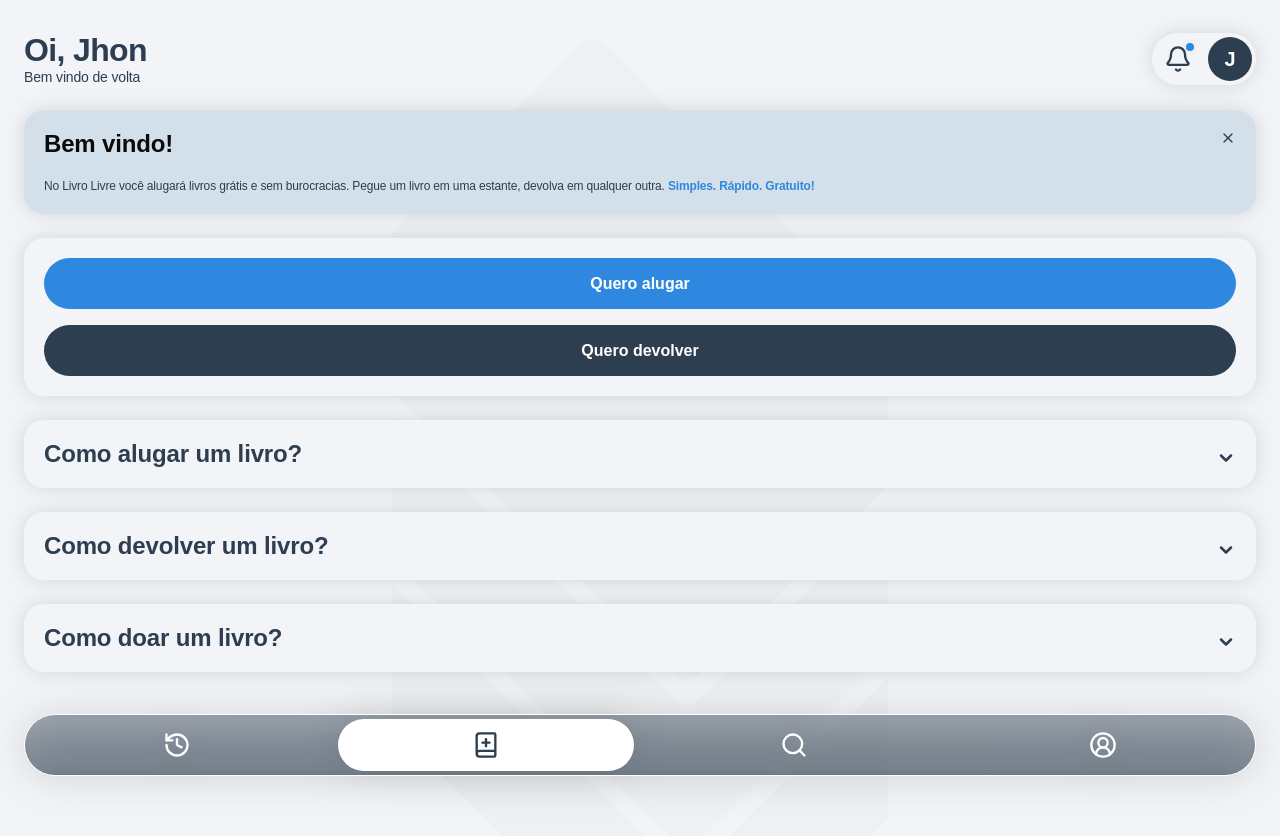
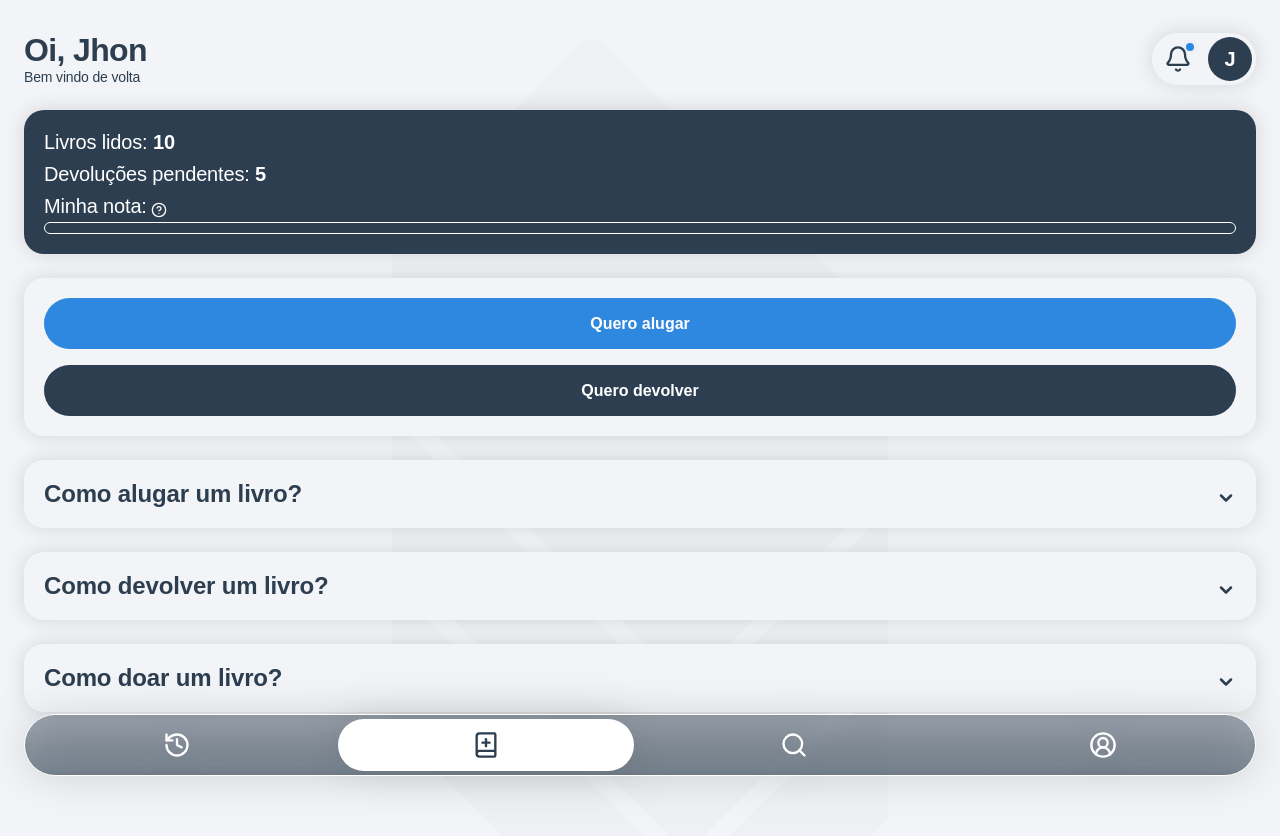
Before and after one commit to HCarrer/livro-livre-admin, a Next.js app: page / in a window 1280 px wide. Shown: the top 836 px of the page. Built offline with nearby package versions, Linux system fonts and the light colour scheme; a web font is replaced by a local one.

Commit message:
feat: user score component

```diff
--- /dev/null
+++ b/src/components/common/UserScore.tsx
@@ -0,0 +1,69 @@
+import { HelpCircle } from "lucide-react";
+import { useEffect, useMemo, useState } from "react";
+
+interface UserScoreProps {
+  booksRead?: number;
+  booksToReturn?: number;
+}
+
+const UserScore = ({ booksRead = 0, booksToReturn = 0 }: UserScoreProps) => {
+  const [componentLoaded, setComponentLoaded] = useState(false);
+
+  useEffect(() => {
+    setComponentLoaded(true);
+  }, []);
+
+  // TODO: rever calculo
+  const userRating = useMemo(
+    () => 5 * (1 - booksToReturn / (booksToReturn + booksRead)),
+    [booksRead, booksToReturn],
+  );
+
+  const ratingBarColor = useMemo(() => {
+    if (userRating <= 2) return "#C00000"; // error-red
+    if (userRating <= 4) return "#DBD826";
+    return "#2F88E0"; // power-blue
+  }, [userRating]);
+
+  // TODO: fix de document is not defined
+  const ratingBarWidth = useMemo(() => {
+    if (!componentLoaded) return;
+    const barElement = document.querySelector(
+      "#user_rating_bar",
+    ) as HTMLElement;
+    if (!barElement) return "0px";
+    const rating = Math.floor(userRating) >= 5 ? 5 : Math.floor(userRating);
+    const fillPctg = rating / 5;
+    return `${fillPctg * barElement.clientWidth}px`;
+  }, [componentLoaded, document, userRating]);
+
+  if (!componentLoaded) return null;
+
+  return (
+    <div className="w-full drop-shadow-[0px_0px_10px_#00000020] flex flex-col gap-y-2 p-5 bg-navy-blue rounded-[20px] text-white">
+      <p className="text-f4 font-light">
+        Livros lidos: <span className="font-semibold">{booksRead}</span>
+      </p>
+      <p className="text-f4 font-light">
+        Devoluções pendentes:{" "}
+        <span className="font-semibold">{booksToReturn}</span>
+      </p>
+      <div className="flex flex-col gap-y-1">
+        <p className="flex items-end text-f4 font-light">
+          <span className="mr-1">Minha nota: </span>
+          {/* TODO: tooltip */}
+          <HelpCircle size={16} />
+        </p>
+        <div className="relative w-full h-3" id="user_rating_bar">
+          <div className="absolute z-20 top-0 left-0 w-full h-full rounded-full border border-white" />
+          <div
+            className="absolute z-10 top-0 left-0 h-full rounded-full"
+            style={{ backgroundColor: ratingBarColor, width: ratingBarWidth }}
+          />
+        </div>
+      </div>
+    </div>
+  );
+};
+
+export default UserScore;
--- a/src/pages/index.tsx
+++ b/src/pages/index.tsx
@@ -1,14 +1,17 @@
 import Accordion from "@/components/common/Accordion";
 import NavBar from "@/components/common/NavBar";
 import Skeleton from "@/components/common/Skeleton";
+import UserScore from "@/components/common/UserScore";
 import WelcomeBanner from "@/components/common/WelcomeBanner";
 import RentComponent from "@/components/pages/home/RentComponent";
 import { ACCORDIONS } from "@/constants/accordions";
 import { RETURN_BUTTON_LABEL } from "@/constants/common";
 import Button from "@/design-system/button";
 import { Bell } from "lucide-react";
+import { useState } from "react";
 
 const Home = () => {
+  const [showWelcomeBanner, setShowWelcomeBanner] = useState(false);
   return (
     <Skeleton position="top">
       <div className="w-full flex flex-col gap-y-6">
@@ -34,7 +37,8 @@ const Home = () => {
           </div>
         </div>
         {/* TODO: so mostrar no primeiro acesso do usuário */}
-        <WelcomeBanner />
+        {showWelcomeBanner ? <WelcomeBanner /> : null}
+        <UserScore booksRead={10} booksToReturn={5} />
         <div className="w-full flex flex-col gap-y-4 p-5 bg-soft-white rounded-[20px] drop-shadow-[0px_0px_10px_#00000020]">
           {/* TODO: deixar botoes funcionais */}
           <RentComponent />
```
